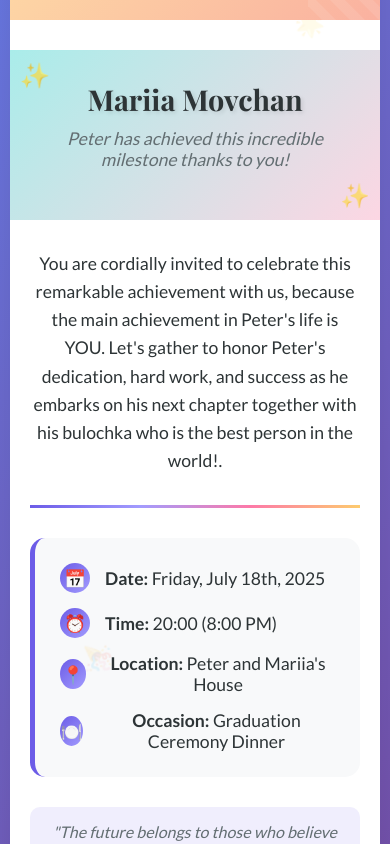
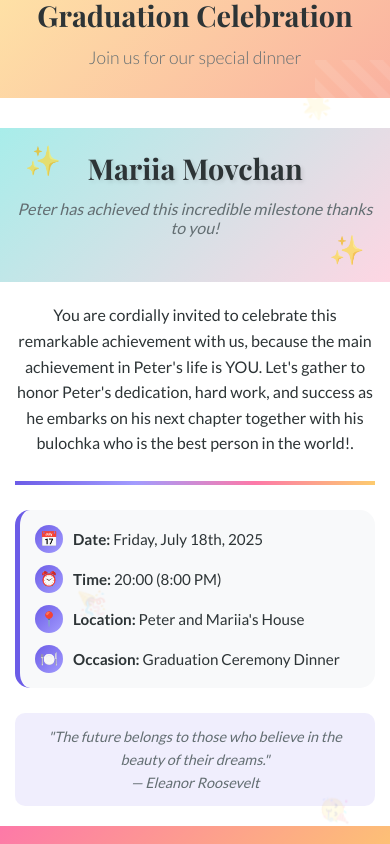
Before and after one commit to Peter-Ershow/pf-space, a React (Vite) app: page /mariia-invitation in a window 390 px wide. Built offline with nearby package versions, Linux system fonts and the light colour scheme; no server answers; a web font is replaced by a local one.

Commit message:
invitation

```diff
--- a/src/components/invitations/MariiaDinnerInvitation.css
+++ b/src/components/invitations/MariiaDinnerInvitation.css
@@ -1,28 +1,37 @@
 @import url('https://fonts.googleapis.com/css2?family=Playfair+Display:wght@400;700&family=Lato:wght@300;400;700&display=swap');
+
+/* Reset and base styles */
+* {
+  margin: 0;
+  padding: 0;
+  box-sizing: border-box;
+}
+
+html, body {
+  height: 100%;
+  overflow-x: hidden;
+}
 
 .invitation-page {
   min-height: 100vh;
   background: linear-gradient(135deg, #667eea 0%, #764ba2 100%);
-  display: flex;
-  justify-content: center;
-  align-items: center;
-  padding: 20px;
   font-family: 'Lato', sans-serif;
+  padding: 0;
+  overflow-y: auto;
+  -webkit-overflow-scrolling: touch; /* Smooth scrolling on iOS */
 }
 
 .invitation-container {
   background: white;
-  border-radius: 20px;
-  box-shadow: 0 20px 40px rgba(0, 0, 0, 0.1);
-  overflow: hidden;
-  max-width: 600px;
   width: 100%;
+  min-height: 100vh;
   position: relative;
+  overflow: visible;
 }
 
 .header {
   background: linear-gradient(135deg, #ffeaa7 0%, #fab1a0 100%);
-  padding: 40px 30px;
+  padding: 60px 30px;
   text-align: center;
   position: relative;
   overflow: hidden;
@@ -51,24 +60,25 @@
 }
 
 .graduation-cap {
-  font-size: 3rem;
-  margin-bottom: 15px;
+  font-size: 4rem;
+  margin-bottom: 20px;
   position: relative;
   z-index: 1;
 }
 
 .celebration-title {
   font-family: 'Playfair Display', serif;
-  font-size: 2.5rem;
+  font-size: 3rem;
   font-weight: 700;
   color: #2d3436;
-  margin-bottom: 10px;
+  margin-bottom: 15px;
   position: relative;
   z-index: 1;
+  line-height: 1.2;
 }
 
 .subtitle {
-  font-size: 1.1rem;
+  font-size: 1.3rem;
   color: #636e72;
   font-weight: 300;
   position: relative;
@@ -76,32 +86,32 @@
 }
 
 .content {
-  padding: 40px 30px;
+  padding: 60px 30px;
   text-align: center;
 }
 
 .honoree-section {
   background: linear-gradient(135deg, #a8edea 0%, #fed6e3 100%);
-  margin: 0 -30px 30px -30px;
-  padding: 30px;
+  margin: 0 -30px 40px -30px;
+  padding: 40px 30px;
   position: relative;
 }
 
 .honoree-section::before {
   content: '✨';
   position: absolute;
-  top: 10px;
-  left: 20px;
-  font-size: 1.5rem;
+  top: 15px;
+  left: 25px;
+  font-size: 1.8rem;
   animation: twinkle 2s ease-in-out infinite;
 }
 
 .honoree-section::after {
   content: '✨';
   position: absolute;
-  bottom: 10px;
-  right: 20px;
-  font-size: 1.5rem;
+  bottom: 15px;
+  right: 25px;
+  font-size: 1.8rem;
   animation: twinkle 2s ease-in-out infinite 1s;
 }
 
@@ -112,40 +122,41 @@
 
 .honoree-name {
   font-family: 'Playfair Display', serif;
-  font-size: 2.2rem;
+  font-size: 2.8rem;
   font-weight: 700;
   color: #2d3436;
-  margin-bottom: 10px;
+  margin-bottom: 15px;
   text-shadow: 2px 2px 4px rgba(0, 0, 0, 0.1);
+  line-height: 1.2;
 }
 
 .achievement {
-  font-size: 1.1rem;
+  font-size: 1.3rem;
   color: #636e72;
   font-style: italic;
-  margin-bottom: 20px;
+  margin-bottom: 25px;
 }
 
 .celebration-text {
-  font-size: 1.1rem;
+  font-size: 1.3rem;
   color: #2d3436;
-  line-height: 1.6;
-  margin-bottom: 30px;
+  line-height: 1.7;
+  margin-bottom: 40px;
 }
 
 .event-details {
   background: #f8f9fa;
   border-radius: 15px;
-  padding: 25px;
-  margin: 30px 0;
+  padding: 30px;
+  margin: 40px 0;
   border-left: 5px solid #6c5ce7;
 }
 
 .detail-item {
   display: flex;
   align-items: center;
-  margin-bottom: 15px;
-  font-size: 1.1rem;
+  margin-bottom: 20px;
+  font-size: 1.2rem;
 }
 
 .detail-item:last-child {
@@ -153,16 +164,17 @@
 }
 
 .detail-icon {
-  width: 30px;
-  height: 30px;
+  width: 35px;
+  height: 35px;
   background: linear-gradient(135deg, #6c5ce7, #a29bfe);
   border-radius: 50%;
   display: flex;
   align-items: center;
   justify-content: center;
-  margin-right: 15px;
+  margin-right: 20px;
   color: white;
   font-weight: bold;
+  font-size: 1.1rem;
 }
 
 .detail-text {
@@ -171,32 +183,33 @@
 
 .rsvp-section {
   background: linear-gradient(135deg, #fd79a8 0%, #fdcb6e 100%);
-  margin: 30px -30px 0 -30px;
-  padding: 25px 30px;
+  margin: 40px -30px 0 -30px;
+  padding: 30px;
   text-align: center;
 }
 
 .rsvp-text {
-  font-size: 1.1rem;
+  font-size: 1.3rem;
   color: #2d3436;
-  margin-bottom: 15px;
+  margin-bottom: 20px;
   font-weight: 500;
 }
 
 .decorative-border {
-  height: 3px;
+  height: 4px;
   background: linear-gradient(90deg, #6c5ce7, #a29bfe, #fd79a8, #fdcb6e);
-  margin: 20px 0;
+  margin: 30px 0;
 }
 
 .quote {
   font-style: italic;
   color: #636e72;
-  font-size: 1rem;
-  margin-top: 20px;
-  padding: 15px;
+  font-size: 1.1rem;
+  margin-top: 30px;
+  padding: 20px;
   background: rgba(108, 92, 231, 0.1);
   border-radius: 10px;
+  line-height: 1.6;
 }
 
 .floating-elements {
@@ -211,7 +224,7 @@
 
 .float-element {
   position: absolute;
-  font-size: 1.5rem;
+  font-size: 1.8rem;
   opacity: 0.1;
   animation: float 6s ease-in-out infinite;
 }
@@ -226,10 +239,376 @@
   50% { transform: translateY(-20px) rotate(180deg); }
 }
 
-@media (max-width: 600px) {
-  .celebration-title { font-size: 2rem; }
-  .honoree-name { font-size: 1.8rem; }
-  .content { padding: 30px 20px; }
-  .header { padding: 30px 20px; }
-  .invitation-page { padding: 10px; }
+/* Tablet styles */
+@media (max-width: 768px) {
+  .header {
+    padding: 50px 25px;
+  }
+
+  .celebration-title {
+    font-size: 2.5rem;
+  }
+
+  .graduation-cap {
+    font-size: 3.5rem;
+  }
+
+  .subtitle {
+    font-size: 1.2rem;
+  }
+
+  .content {
+    padding: 50px 25px;
+  }
+
+  .honoree-section {
+    margin: 0 -25px 30px -25px;
+    padding: 35px 25px;
+  }
+
+  .honoree-name {
+    font-size: 2.4rem;
+  }
+
+  .achievement {
+    font-size: 1.2rem;
+  }
+
+  .celebration-text {
+    font-size: 1.2rem;
+  }
+
+  .event-details {
+    padding: 25px;
+  }
+
+  .detail-item {
+    font-size: 1.1rem;
+  }
+
+  .detail-icon {
+    width: 32px;
+    height: 32px;
+    margin-right: 15px;
+  }
+
+  .rsvp-section {
+    margin: 30px -25px 0 -25px;
+    padding: 25px;
+  }
+
+  .rsvp-text {
+    font-size: 1.2rem;
+  }
 }
+
+/* Mobile styles */
+@media (max-width: 480px) {
+  .header {
+    padding: 40px 20px;
+  }
+
+  .celebration-title {
+    font-size: 2rem;
+    line-height: 1.1;
+  }
+
+  .graduation-cap {
+    font-size: 3rem;
+    margin-bottom: 15px;
+  }
+
+  .subtitle {
+    font-size: 1.1rem;
+  }
+
+  .content {
+    padding: 40px 20px;
+  }
+
+  .honoree-section {
+    margin: 0 -20px 25px -20px;
+    padding: 30px 20px;
+  }
+
+  .honoree-name {
+    font-size: 2rem;
+    line-height: 1.1;
+  }
+
+  .achievement {
+    font-size: 1.1rem;
+    margin-bottom: 20px;
+  }
+
+  .celebration-text {
+    font-size: 1.1rem;
+    line-height: 1.6;
+    margin-bottom: 25px;
+  }
+
+  .event-details {
+    padding: 20px;
+    margin: 25px 0;
+  }
+
+  .detail-item {
+    font-size: 1rem;
+    margin-bottom: 15px;
+  }
+
+  .detail-icon {
+    width: 30px;
+    height: 30px;
+    margin-right: 12px;
+    font-size: 1rem;
+  }
+
+  .rsvp-section {
+    margin: 25px -20px 0 -20px;
+    padding: 20px;
+  }
+
+  .rsvp-text {
+    font-size: 1.1rem;
+    margin-bottom: 15px;
+  }
+
+  .quote {
+    font-size: 1rem;
+    padding: 15px;
+    margin-top: 20px;
+  }
+
+  .decorative-border {
+    margin: 20px 0;
+  }
+}
+
+/* iPhone specific optimizations */
+@media (max-width: 390px) {
+  .header {
+    padding: 30px 15px;
+  }
+
+  .celebration-title {
+    font-size: 1.8rem;
+  }
+
+  .graduation-cap {
+    font-size: 2.5rem;
+  }
+
+  .content {
+    padding: 30px 15px;
+  }
+
+  .honoree-section {
+    margin: 0 -15px 20px -15px;
+    padding: 25px 15px;
+  }
+
+  .honoree-name {
+    font-size: 1.8rem;
+  }
+
+  .achievement {
+    font-size: 1rem;
+  }
+
+  .celebration-text {
+    font-size: 1rem;
+  }
+
+  .event-details {
+    padding: 15px;
+  }
+
+  .detail-item {
+    font-size: 0.95rem;
+    margin-bottom: 12px;
+  }
+
+  .detail-icon {
+    width: 28px;
+    height: 28px;
+    margin-right: 10px;
+    font-size: 0.9rem;
+  }
+
+  .rsvp-section {
+    margin: 20px -15px 0 -15px;
+    padding: 15px;
+  }
+
+  .rsvp-text {
+    font-size: 1rem;
+  }
+
+  .quote {
+    font-size: 0.9rem;
+    padding: 12px;
+  }
+
+  .float-element {
+    font-size: 1.5rem;
+  }
+}
+
+/* iPhone SE and smaller */
+@media (max-width: 320px) {
+  .header {
+    padding: 25px 12px;
+  }
+
+  .celebration-title {
+    font-size: 1.6rem;
+  }
+
+  .graduation-cap {
+    font-size: 2rem;
+  }
+
+  .content {
+    padding: 25px 12px;
+  }
+
+  .honoree-section {
+    margin: 0 -12px 15px -12px;
+    padding: 20px 12px;
+  }
+
+  .honoree-name {
+    font-size: 1.6rem;
+  }
+
+  .achievement {
+    font-size: 0.9rem;
+  }
+
+  .celebration-text {
+    font-size: 0.9rem;
+  }
+
+  .event-details {
+    padding: 12px;
+  }
+
+  .detail-item {
+    font-size: 0.9rem;
+    margin-bottom: 10px;
+  }
+
+  .detail-icon {
+    width: 26px;
+    height: 26px;
+    margin-right: 8px;
+    font-size: 0.8rem;
+  }
+
+  .rsvp-section {
+    margin: 15px -12px 0 -12px;
+    padding: 12px;
+  }
+
+  .rsvp-text {
+    font-size: 0.95rem;
+  }
+
+  .quote {
+    font-size: 0.85rem;
+    padding: 10px;
+  }
+}
+
+/* iPhone landscape orientation */
+@media (max-height: 430px) and (orientation: landscape) {
+  .header {
+    padding: 20px 30px;
+  }
+
+  .graduation-cap {
+    font-size: 2rem;
+    margin-bottom: 10px;
+  }
+
+  .celebration-title {
+    font-size: 1.5rem;
+    margin-bottom: 8px;
+  }
+
+  .subtitle {
+    font-size: 1rem;
+  }
+
+  .content {
+    padding: 20px 30px;
+  }
+
+  .honoree-section {
+    margin: 0 -30px 15px -30px;
+    padding: 15px 30px;
+  }
+
+  .honoree-name {
+    font-size: 1.5rem;
+  }
+
+  .achievement {
+    font-size: 0.9rem;
+    margin-bottom: 10px;
+  }
+
+  .celebration-text {
+    font-size: 0.9rem;
+    margin-bottom: 15px;
+  }
+
+  .event-details {
+    padding: 15px;
+    margin: 15px 0;
+  }
+
+  .detail-item {
+    font-size: 0.9rem;
+    margin-bottom: 8px;
+  }
+
+  .detail-icon {
+    width: 24px;
+    height: 24px;
+    margin-right: 8px;
+    font-size: 0.8rem;
+  }
+
+  .rsvp-section {
+    margin: 15px -30px 0 -30px;
+    padding: 15px 30px;
+  }
+
+  .rsvp-text {
+    font-size: 0.9rem;
+  }
+
+  .quote {
+    font-size: 0.8rem;
+    padding: 10px;
+    margin-top: 10px;
+  }
+
+  .decorative-border {
+    margin: 10px 0;
+  }
+}
+
+/* Safari iOS fixes */
+@supports (-webkit-touch-callout: none) {
+  .invitation-page {
+    -webkit-overflow-scrolling: touch;
+  }
+
+  .invitation-container {
+    -webkit-transform: translateZ(0);
+    transform: translateZ(0);
+  }
+}
```
Also changed, not shown: 4 other files (tests, documents, lock files or other folders).
